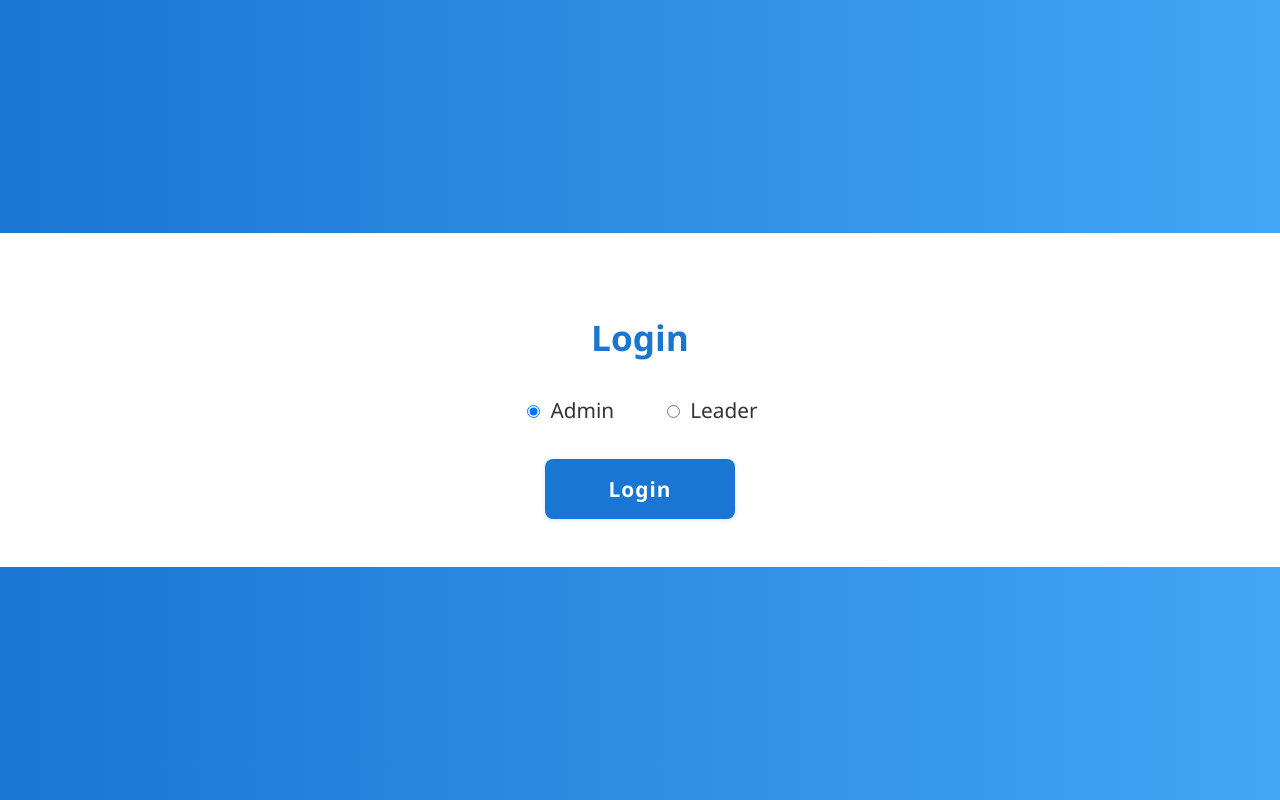
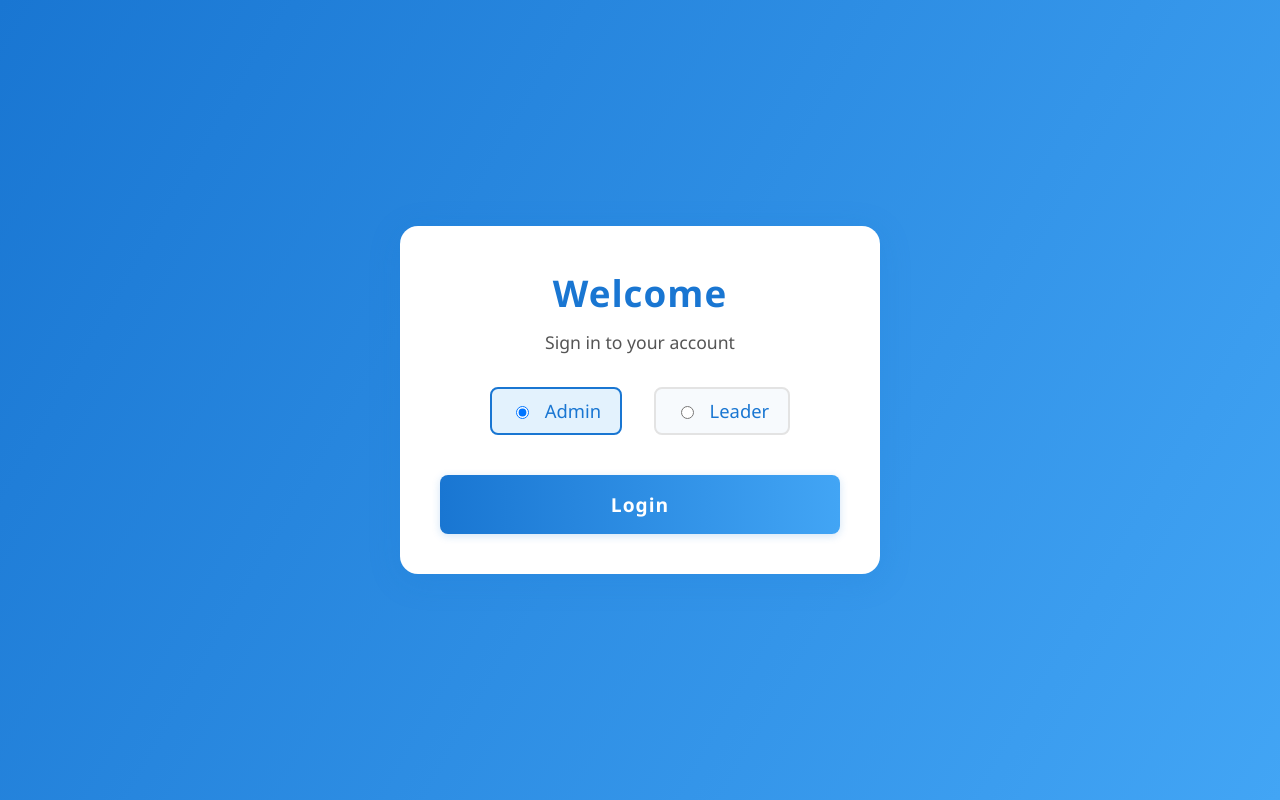
Before and after one commit to parizaamunshi/pans-ngo-portal, a React (Vite) app: page / in a window 1280 px wide. Built offline with nearby package versions, Linux system fonts and the light colour scheme.

Commit message:
loginAdmin

```diff
--- a/package.json
+++ b/package.json
@@ -12,6 +12,7 @@
   },
   "dependencies": {
     "axios": "^1.10.0",
+    "prop-types": "^15.8.1",
     "react": "^19.0.0",
     "react-dom": "^19.0.0",
     "react-qr-barcode-scanner": "^2.1.8",
--- a/src/App.jsx
+++ b/src/App.jsx
@@ -27,11 +27,7 @@ function Login() {
   const navigate = useNavigate();
 
   const handleSubmit = (e) => {
-    console.log("event", e);
-
     e.preventDefault();
-
-    // Navigate based on role
     if (role === 'admin') {
       navigate('/admin');
     } else if (role === 'leader') {
@@ -43,51 +39,55 @@ function Login() {
     <div style={{
       minHeight: '100vh',
       width: '100vw',
-      background: 'linear-gradient(90deg, #1976d2 0%, #42a5f5 100%)',
+      background: 'linear-gradient(120deg, #1976d2 0%, #42a5f5 100%)',
       display: 'flex',
-      flexDirection: 'column',
       alignItems: 'center',
       justifyContent: 'center',
       margin: 0,
       padding: 0,
     }}>
       <div style={{
-        width: '100vw',
-        maxWidth: '100vw',
+        width: 400,
         background: 'white',
-        borderRadius: 0,
-        boxShadow: 'none',
-        padding: '3rem 0',
+        borderRadius: 18,
+        boxShadow: '0 6px 32px #1976d233',
+        padding: '2.5rem 2.5rem 2rem 2.5rem',
         textAlign: 'center',
         margin: 0,
+        display: 'flex',
+        flexDirection: 'column',
+        alignItems: 'center',
       }}>
-        <h2 style={{ color: '#1976d2', marginBottom: '2rem', fontSize: '2.2rem' }}>Login</h2>
-        <form onSubmit={handleSubmit} style={{ display: 'flex', flexDirection: 'column', alignItems: 'center', gap: '2rem' }}>
-          <div style={{ display: 'flex', justifyContent: 'center', gap: '3rem' }}>
-            <label style={{ fontSize: '1.3rem', color: '#333' }}>
+        <div style={{ marginBottom: '2rem', width: '100%' }}>
+          <h2 style={{ color: '#1976d2', fontWeight: 700, fontSize: '2.3rem', margin: 0, letterSpacing: 1 }}>Welcome</h2>
+          <p style={{ color: '#555', fontSize: '1.1rem', margin: '0.5rem 0 0 0' }}>Sign in to your account</p>
+        </div>
+        <form onSubmit={handleSubmit} style={{ width: '100%' }}>
+          <div style={{ display: 'flex', justifyContent: 'center', gap: '2rem', marginBottom: '2.5rem' }}>
+            <label style={{ fontSize: '1.15rem', color: '#1976d2', fontWeight: 500, cursor: 'pointer', display: 'flex', alignItems: 'center', gap: 8, border: role === 'admin' ? '2px solid #1976d2' : '2px solid #e3e3e3', borderRadius: 8, padding: '0.5rem 1.2rem', background: role === 'admin' ? '#e3f2fd' : '#f7fafd', transition: 'all 0.2s' }}>
               <input
                 type="radio"
                 name="role"
                 value="admin"
                 checked={role === 'admin'}
                 onChange={() => setRole('admin')}
-                style={{ marginRight: 10 }}
+                style={{ marginRight: 8 }}
               />
               Admin
             </label>
-            <label style={{ fontSize: '1.3rem', color: '#333' }}>
+            <label style={{ fontSize: '1.15rem', color: '#1976d2', fontWeight: 500, cursor: 'pointer', display: 'flex', alignItems: 'center', gap: 8, border: role === 'leader' ? '2px solid #1976d2' : '2px solid #e3e3e3', borderRadius: 8, padding: '0.5rem 1.2rem', background: role === 'leader' ? '#e3f2fd' : '#f7fafd', transition: 'all 0.2s' }}>
               <input
                 type="radio"
                 name="role"
                 value="leader"
                 checked={role === 'leader'}
                 onChange={() => setRole('leader')}
-                style={{ marginRight: 10 }}
+                style={{ marginRight: 8 }}
               />
               Leader
             </label>
           </div>
-          <button type="submit" style={{ padding: '1rem 4rem', fontSize: '1.3rem', background: '#1976d2', color: 'white', border: 'none', borderRadius: 8, fontWeight: 600, boxShadow: '0 1px 4px #1976d233', cursor: 'pointer', letterSpacing: 1 }}>Login</button>
+          <button type="submit" style={{ width: '100%', padding: '1rem 0', fontSize: '1.2rem', background: 'linear-gradient(90deg, #1976d2 0%, #42a5f5 100%)', color: 'white', border: 'none', borderRadius: 8, fontWeight: 700, boxShadow: '0 2px 8px #1976d233', cursor: 'pointer', letterSpacing: 1, marginBottom: '0.5rem', transition: 'background 0.2s' }}>Login</button>
         </form>
       </div>
     </div>
--- a/src/components/Admin.jsx
+++ b/src/components/Admin.jsx
@@ -1,4 +1,5 @@
 import React, { useState } from 'react';
+import PropTypes from 'prop-types';
 import axios from 'axios';
 import Payment from './Payment';
 // Example data for leaders and artisans
@@ -134,39 +135,39 @@ function Admin() {
         }}>
           <div style={{ display: 'flex', flexDirection: 'column' }}>
             <label htmlFor="OrderQuantity">Order Quantity</label>
-            <input id="OrderQuantity" name="OrderQuantity" value={form.OrderQuantity} onChange={handleChange} required style={{ margin: 4 }} />
+            <input id="OrderQuantity" name="OrderQuantity" type="number" min="1" value={form.OrderQuantity} onChange={handleChange} required style={{ margin: 4 }} />
           </div>
           <div style={{ display: 'flex', flexDirection: 'column' }}>
             <label htmlFor="orderDate">Order Date</label>
-            <input id="orderDate"  name="orderDate" value={form.orderDate} onChange={handleChange} required style={{ margin: 4 }} />
+            <input id="orderDate"  name="orderDate" type="date" value={form.orderDate} onChange={handleChange} required style={{ margin: 4 }} />
           </div>
           <div style={{ display: 'flex', flexDirection: 'column' }}>
             <label htmlFor="TypeofProd">Type of Product</label>
-            <input id="TypeofProd" name="TypeofProd" value={form.TypeofProd} onChange={handleChange} required style={{ margin: 4 }} />
+            <input id="TypeofProd" name="TypeofProd" type="text" value={form.TypeofProd} onChange={handleChange} required style={{ margin: 4 }} />
           </div>
           <div style={{ display: 'flex', flexDirection: 'column' }}>
             <label htmlFor="customerName">Customer Name</label>
-            <input id="customerName" name="customerName" value={form.customerName} onChange={handleChange} required style={{ margin: 4 }} />
+            <input id="customerName" name="customerName" type="text" value={form.customerName} onChange={handleChange} required style={{ margin: 4 }} />
           </div>
           <div style={{ display: 'flex', flexDirection: 'column' }}>
             <label htmlFor="deliverAddress">Delivery Address</label>
-            <input id="deliverAddress" name="deliverAddress" value={form.deliverAddress} onChange={handleChange} required style={{ margin: 4 }} />
+            <input id="deliverAddress" name="deliverAddress" type="text" value={form.deliverAddress} onChange={handleChange} required style={{ margin: 4 }} />
           </div>
           <div style={{ display: 'flex', flexDirection: 'column' }}>
             <label htmlFor="estimatedDeliveryDate">Estimated Delivery Date</label>
-            <input id="estimatedDeliveryDate"  name="estimatedDeliveryDate" value={form.estimatedDeliveryDate} onChange={handleChange} required style={{ margin: 4 }} />
+            <input id="estimatedDeliveryDate"  name="estimatedDeliveryDate" type="date" value={form.estimatedDeliveryDate} onChange={handleChange} required style={{ margin: 4 }} />
           </div>
           <div style={{ display: 'flex', flexDirection: 'column' }}>
             <label htmlFor="Specifications">Specifications</label>
-            <input id="Specifications" name="Specifications" value={form.Specifications} onChange={handleChange} required style={{ margin: 4 }} />
+            <input id="Specifications" name="Specifications" type="text" value={form.Specifications} onChange={handleChange} required style={{ margin: 4 }} />
           </div>
           <div style={{ display: 'flex', flexDirection: 'column' }}>
             <label htmlFor="status">Status</label>
-            <input id="status" name="status" value={form.status} onChange={handleChange} required style={{ margin: 4 }} />
+            <input id="status" name="status" type="text" value={form.status} onChange={handleChange} required style={{ margin: 4 }} />
           </div>
           <div style={{ display: 'flex', flexDirection: 'column' }}>
             <label htmlFor="productcost">Product Cost</label>
-            <input id="productcost" name="productcost" value={form.productcost} onChange={handleChange} required style={{ margin: 4 }} />
+            <input id="productcost" name="productcost" type="number" min="0" step="0.01" value={form.productcost} onChange={handleChange} required style={{ margin: 4 }} />
           </div>
         </div>
         <div style={{ display: 'flex', flexDirection: 'column', alignItems: 'center', marginTop: '1rem', gridColumn: '1 / -1' }}>
@@ -204,15 +205,22 @@ function Admin() {
         <button onClick={toggleLeaders} style={{ margin: '1rem', padding: '0.5rem 1.2rem', fontSize: '1rem', background: '#388e3c', color: 'white', border: 'none', borderRadius: 6, cursor: 'pointer', fontWeight: 500 }}>
           {leadersOpen ? 'Hide Leaders' : 'Show Leaders'}
         </button>
-        {leadersOpen && leaders.map((leader, idx) => (
-          <div key={idx} style={{ border: '1px solid #e3e3e3', borderRadius: 8, padding: '1rem', margin: '1rem 0', background: '#f7fafd', boxShadow: '0 1px 4px #388e3c22' }}>
+        {leadersOpen && (
+          <div style={{
+            display: 'grid',
+            gridTemplateColumns: 'repeat(auto-fit, minmax(320px, 1fr))',
+            gap: '1.5rem',
+            marginTop: '1.5rem',
+          }}>
+            {leaders.map((leader, idx) => (
+              <div key={idx} style={{ border: '1px solid #e3e3e3', borderRadius: 8, padding: '1.5rem', background: '#f7fafd', boxShadow: '0 1px 4px #388e3c22', display: 'flex', flexDirection: 'column', alignItems: 'flex-start' }}>
                 <h4 style={{ color: '#388e3c', marginBottom: 0 }}>{leader.leader_name} (ID: {leader.leader_id})</h4>
                 <p style={{ marginTop: 4 }}><strong>Number of Artisans:</strong> {leader.artisans.length}</p>
-            <button onClick={() => toggleArtisans(idx)} style={{ margin: '0.5rem', padding: '0.3rem 1rem', fontSize: '1rem', background: '#fbc02d', color: '#333', border: 'none', borderRadius: 6, cursor: 'pointer', fontWeight: 500 }}>
+                <button onClick={() => toggleArtisans(idx)} style={{ margin: '0.5rem 0', padding: '0.3rem 1rem', fontSize: '1rem', background: '#fbc02d', color: '#333', border: 'none', borderRadius: 6, cursor: 'pointer', fontWeight: 500 }}>
                   {artisansOpen[idx] ? 'Hide Artisans' : 'Show Artisans'}
                 </button>
                 {artisansOpen[idx] && leader.artisans.map((artisan, aidx) => (
-              <ul key={aidx} style={{ textAlign: 'left', margin: '0 auto', maxWidth: 400, background: 'white', borderRadius: 6, boxShadow: '0 1px 4px #8881', padding: '1rem', marginTop: '1rem' }}>
+                  <ul key={aidx} style={{ textAlign: 'left', margin: '0.5rem 0 0 0', maxWidth: 400, background: 'white', borderRadius: 6, boxShadow: '0 1px 4px #8881', padding: '1rem' }}>
                     <li><strong>Artisian ID:</strong> {artisan.artisian_id}</li>
                     <li><strong>Artisian Name:</strong> {artisan.artisian_name}</li>
                     <li><strong>Artisian Rating:</strong> {artisan.artisian_rating}</li>
@@ -226,9 +234,15 @@ function Admin() {
               </div>
             ))}
           </div>
+        )}
+      </div>
       <Payment />
     </div>
   );
 }
 
+
+// Placeholder for future props
+Admin.propTypes = {};
+
 export default Admin;
```
Also changed, not shown: 1 other file (tests, documents, lock files or other folders). Lines whose indentation alone changed are shown as unchanged.
